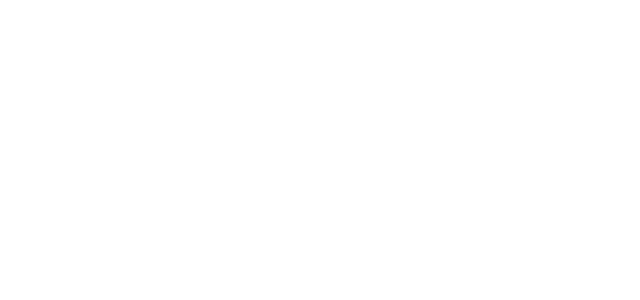
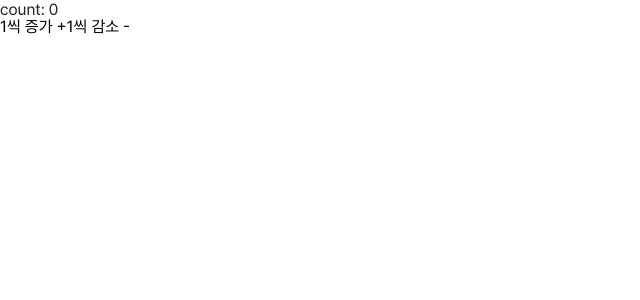
Before and after one commit to kwak0630/react-study-v3, a React (Vite) app: page /react-study-v3/ReduxCount in a window 1280 px wide. Before the commit this address had no page. Shown: the top 300 px of the page, without its empty margins (0-640 px from the left). Built offline with nearby package versions, Linux system fonts and the light colour scheme.

Commit message:
redux 설치 / 카운트 예제

```diff
--- a/package.json
+++ b/package.json
@@ -27,8 +27,10 @@
     "react": "^19.1.1",
     "react-bootstrap": "^2.10.10",
     "react-dom": "^19.1.1",
+    "react-redux": "^8.1.3",
     "react-router-dom": "^7.9.6",
     "react-spinners": "^0.17.0",
+    "redux": "^5.0.1",
     "sass": "^1.97.1",
     "zustand": "^5.0.9"
   },
--- a/src/App.jsx
+++ b/src/App.jsx
@@ -15,6 +15,7 @@
 import LoginPage from "./LoginPage";
 import UserPage from "./UserPage";
 import ZustandCount from "./ZustandCount";
+import ReduxCount from "./ReduxCount";
 
 function App() {
 
@@ -49,6 +50,7 @@
       <Route path="User" element={< PrivateRoute />} />
       <Route path="/ZustandCount" element={<ZustandCount />} />
        */}
+      <Route path="/ReduxCount" element={<ReduxCount />} />
     </Routes>
   );
 }
--- a/src/Intro.jsx
+++ b/src/Intro.jsx
@@ -26,7 +26,8 @@
           Chapter 2. 날씨 앱
         </button>
         <Link to="/Product">Chapter 3. 쇼핑몰</Link>
-        <Link to="/PhoneBook">Chapter 4. 연락처</Link>
+        <Link to="/PhoneBook">Chapter 4. 연락처(Zustand)</Link>
+        <Link to="/PhoneBook">Chapter 5. 연락처(Redux)</Link>
       </div>
       <p className="copy">@sally</p>
     </div>
--- /dev/null
+++ b/src/ReduxCount.jsx
@@ -0,0 +1,25 @@
+import React, { useState } from 'react'
+import { useDispatch, useSelector } from 'react-redux';
+
+const ReduxCount = () => {
+
+  const count = useSelector(state => state.count);
+  const dispatch = useDispatch();
+
+  const increase = () => {
+    dispatch({ type: "INCREMENT"})
+  }
+  const decreaase = () => {
+    dispatch({ type: "DECREMENT"})
+  }
+
+  return (
+    <div className='zustand-wrap'>
+      <h1>count: {count}</h1>
+      <button onClick={increase}>1씩 증가 +</button>
+      <button onClick={decreaase}>1씩 감소 -</button>
+    </div>
+  )
+}
+
+export default ReduxCount
--- a/src/main.jsx
+++ b/src/main.jsx
@@ -3,9 +3,13 @@
 import App from './App.jsx'
 import './index.css'
 import { BrowserRouter } from "react-router-dom"
+import { Provider } from 'react-redux'
+import store from './redux/store'
 
 ReactDOM.createRoot(document.getElementById('root')).render(
   <BrowserRouter basename="/react-study-v3">
-    <App />
+    <Provider store={store}>
+      <App />
+    </Provider>
   </BrowserRouter>
 )
--- /dev/null
+++ b/src/redux/reducer/reducer.jsx
@@ -0,0 +1,33 @@
+// 초기값
+let initialState = {
+  count : 0
+}
+
+function reducer(state = initialState, action) {
+
+  console.log(action);
+
+  // ...state 는 기본 상태는 유지하되, count만 바꾼다! -> ...state는 걍 기본으로 쓴다고 생각.
+  // if문이나 switch문으로 하면 된다.
+
+  // if문 버전
+  // if(action.type === "INCREMENT") {
+  //   return { ...state, count: state.count + 1}
+  // } else if(action.type === "DECREMENT") {
+  //   return { ...state, count: state.count - 1}
+  // }
+
+  // switch문 버전
+  switch(action.type) {
+    case "INCREMENT" :
+      return { ...state, count: state.count + 1}
+    case "DECREMENT" :
+      return { ...state, count: state.count - 1}
+    default :
+      return { ...state }
+  }
+
+  return { ...state };
+}
+
+export default reducer
--- /dev/null
+++ b/src/redux/store.jsx
@@ -0,0 +1,6 @@
+import { createStore } from "redux";
+import reducer from "./reducer/reducer";
+
+let store = createStore(reducer);
+
+export default store;
```
Also changed, not shown: 1 other file (tests, documents, lock files or other folders).
